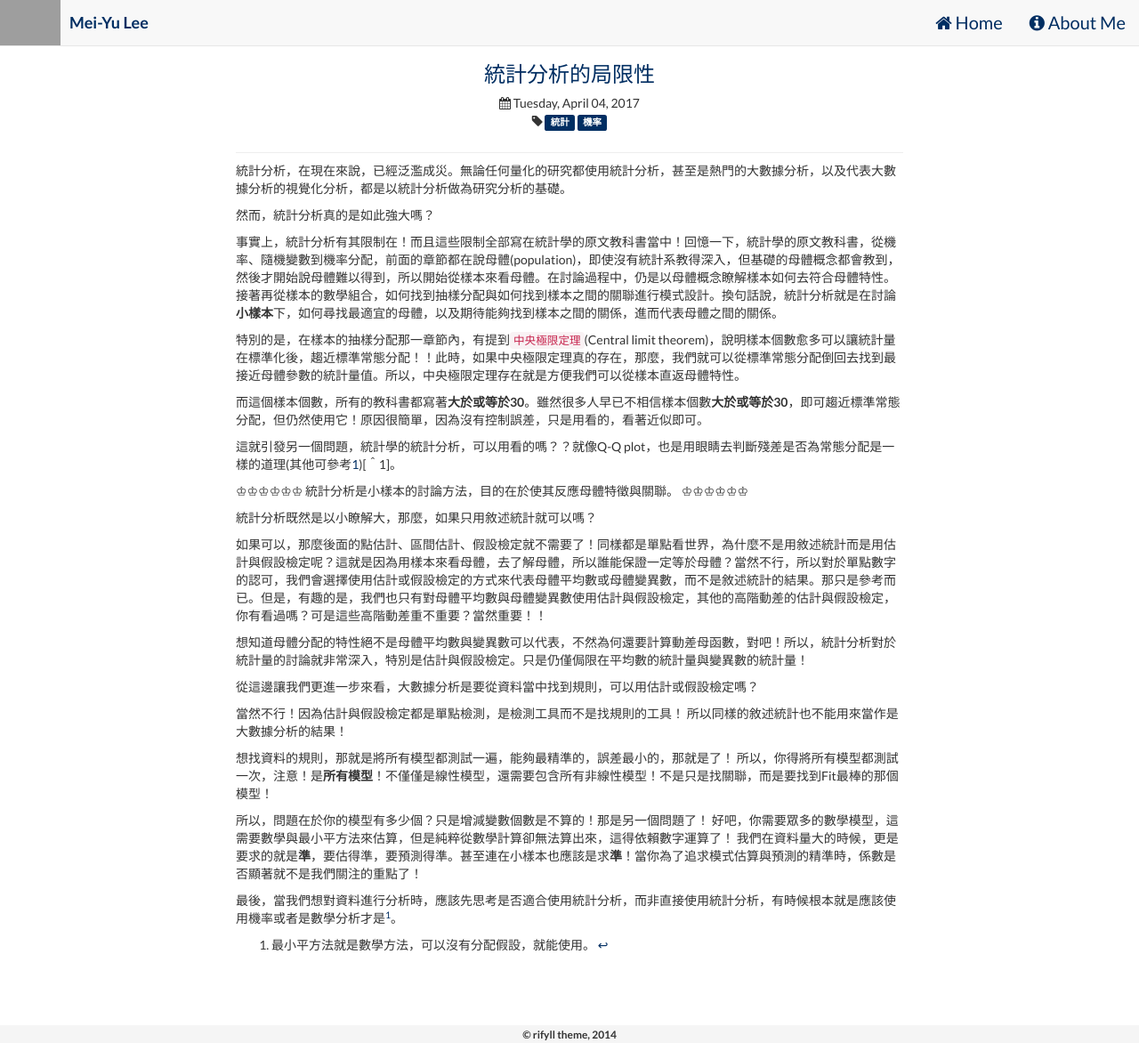
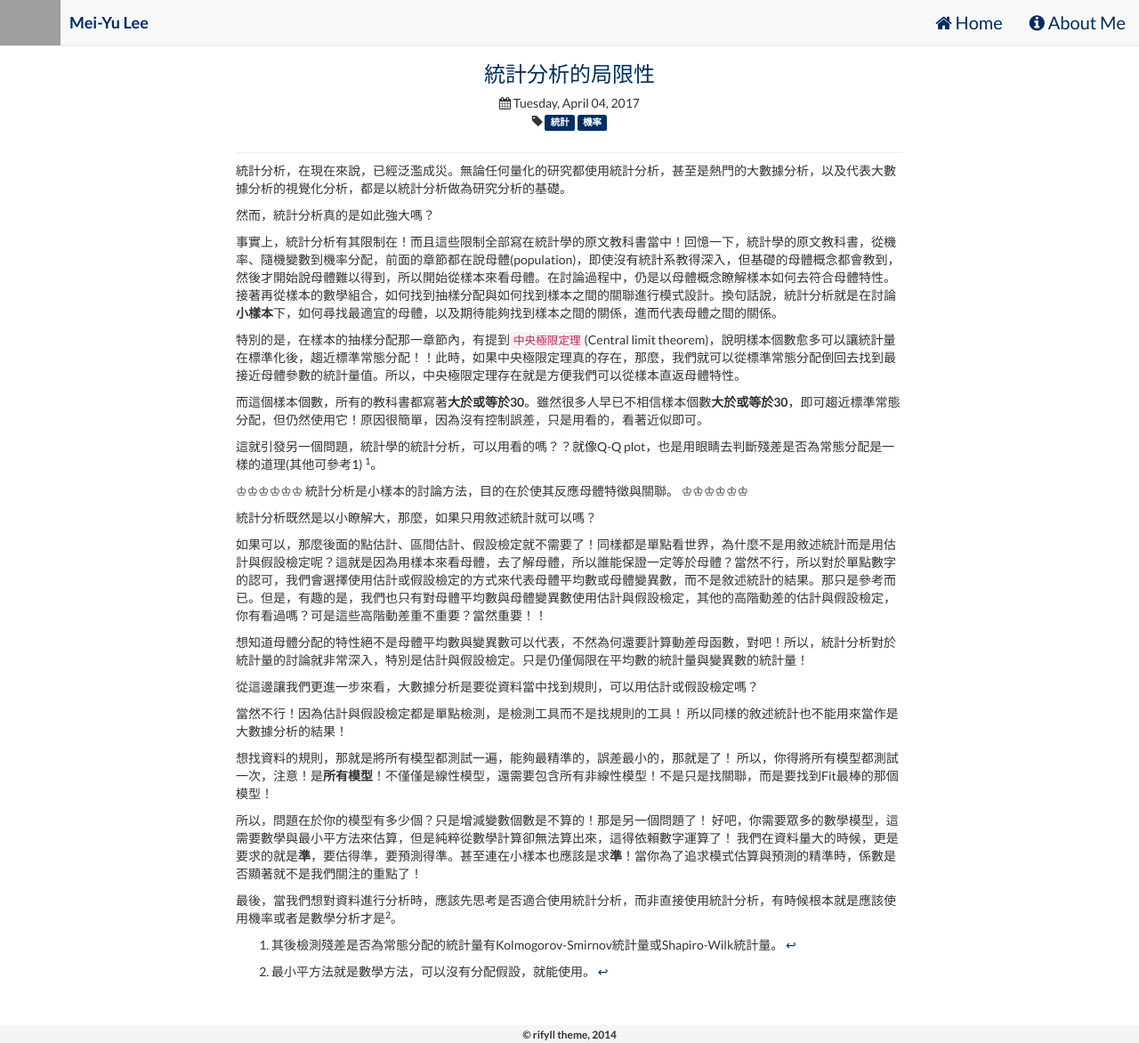
Before and after one commit to meiyulee/blog, a Jekyll site: the page built from _posts/2017-04-04-stat.md, in a window 1280 px wide and 1172 px high. Shown: the whole window at 89% size. Built offline with Jekyll 4.4.1, drawn with Linux system fonts in a browser that asks for light colours; nearby versions of some CDN libraries; grey boxes are pictures that could not be loaded.

Commit message:
2017-04-04-22-37

```diff
--- a/_posts/2017-04-04-stat.md
+++ b/_posts/2017-04-04-stat.md
@@ -19,7 +19,7 @@ published: true
 
 而這個樣本個數，所有的教科書都寫著**大於或等於30**。雖然很多人早已不相信樣本個數**大於或等於30**，即可趨近標準常態分配，但仍然使用它！原因很簡單，因為沒有控制誤差，只是用看的，看著近似即可。
 
-這就引發另一個問題，統計學的統計分析，可以用看的嗎？？就像Q-Q plot，也是用眼睛去判斷殘差是否為常態分配是一樣的道理(其他可參考[1](http://www.math.nsysu.edu.tw/StatDemo/QQNormaPlot/QQNormalPlot.html))[＾1]。
+這就引發另一個問題，統計學的統計分析，可以用看的嗎？？就像Q-Q plot，也是用眼睛去判斷殘差是否為常態分配是一樣的道理(其他可參考[1](http://www.math.nsysu.edu.tw/StatDemo/QQNormaPlot/QQNormalPlot.html)) [^1]。
 
 ♔♔♔♔♔♔ 統計分析是小樣本的討論方法，目的在於使其反應母體特徵與關聯。 ♔♔♔♔♔♔
 
```
